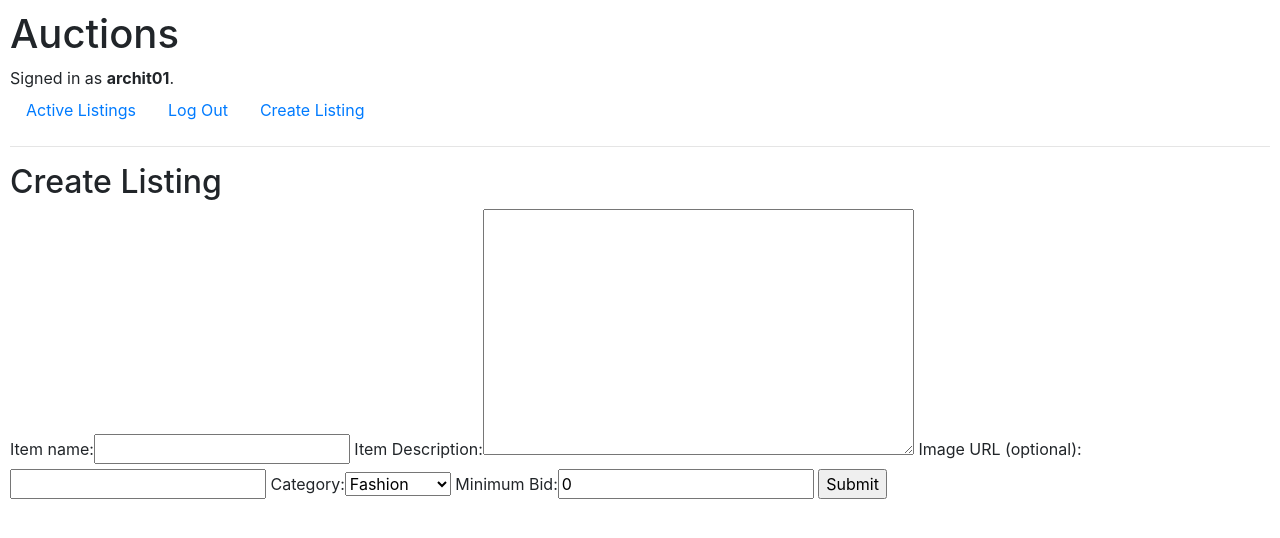
After one commit to Archit014/Project2, a Django app: page /new in a window 1280 px wide. The commit adds this page. Shown: the top 538 px of the page. Run offline with Django 3.2, Linux system fonts and the light colour scheme; a user stored in the database is signed in; some libraries are stand-ins or nearby versions.

Commit message:
Made new views

```diff
--- a/commerce/auctions/models.py
+++ b/commerce/auctions/models.py
@@ -21,7 +21,7 @@ class Listings(models.Model):
     item = models.CharField(max_length=64)
     description = models.TextField()
     start_bid = models.IntegerField(default=0)
-    image = models.URLField()
+    image = models.URLField(blank=True)
     status = models.BooleanField(default=True)
     current_bid = models.ForeignKey("Bid", models.SET_NULL, blank=True, null =True)
     seller = models.ForeignKey(User, on_delete=models.CASCADE, related_name="listing")
--- a/commerce/auctions/templates/auctions/layout.html
+++ b/commerce/auctions/templates/auctions/layout.html
@@ -24,6 +24,9 @@
                 <li class="nav-item">
                     <a class="nav-link" href="{% url 'logout' %}">Log Out</a>
                 </li>
+                <li class="nav-item">
+                    <a class="nav-link" href="{% url 'new' %}">Create Listing</a>
+                </li>
             {% else %}
                 <li class="nav-item">
                     <a class="nav-link" href="{% url 'login' %}">Log In</a>
--- /dev/null
+++ b/commerce/auctions/templates/auctions/new.html
@@ -0,0 +1,14 @@
+{% extends "auctions/layout.html" %}
+
+{% block title %}Create{% endblock %}
+
+{% block body %}
+    <h2>Create Listing</h2>
+
+    <form action="{% url 'new' %}" method="post">
+        {% csrf_token %}
+        {{ form }}
+        <input type="submit" value="Submit">
+    </form>
+
+{% endblock %}
--- a/commerce/auctions/urls.py
+++ b/commerce/auctions/urls.py
@@ -6,5 +6,6 @@ urlpatterns = [
     path("", views.index, name="index"),
     path("login", views.login_view, name="login"),
     path("logout", views.logout_view, name="logout"),
-    path("register", views.register, name="register")
+    path("register", views.register, name="register"),
+    path("new", views.new, name="new")
 ]
--- a/commerce/auctions/views.py
+++ b/commerce/auctions/views.py
@@ -3,9 +3,22 @@ from django.db import IntegrityError
 from django.http import HttpResponse, HttpResponseRedirect
 from django.shortcuts import render
 from django.urls import reverse
+from django.contrib.auth.decorators import login_required
+from django import forms
 
-from .models import User
 
+
+from .models import User,Listings,Bid,Comment,CATEGORY_CHOICES
+
+
+class NewListingForm(forms.Form):
+    name = forms.CharField(label="Item name", max_length=64, widget=forms.TextInput(attrs={
+        'autocomplete':'off'
+    }))
+    description = forms.CharField(label="Item Description",widget=forms.Textarea)
+    image = forms.URLField(label="Image URL (optional)", required=False)
+    category = forms.ChoiceField(label="Category", choices=CATEGORY_CHOICES)
+    bid = forms.IntegerField(label="Minimum Bid", initial=0)
 
 def index(request):
     return render(request, "auctions/index.html")
@@ -61,3 +74,21 @@ def register(request):
         return HttpResponseRedirect(reverse("index"))
     else:
         return render(request, "auctions/register.html")
+
+@login_required
+def new(request):
+    if request.method == "POST":
+        form = NewListingForm(request.POST)
+        if form.is_valid():
+            user = request.user
+            name = form.cleaned_data["name"]
+            description = form.cleaned_data["description"]
+            image = form.cleaned_data["image"]
+            category = form.cleaned_data["category"]
+            bid = form.cleaned_data["bid"]
+
+            f = Listings(item=name, description=description, start_bid=bid, image=image, status=True, seller=user)
+            f.save()
+    return render(request, "auctions/new.html",{
+        "form": NewListingForm()
+    })
```
Also changed, not shown: commerce/auctions/migrations/0004_alter_listings_image.py (added), commerce/db.sqlite3.
